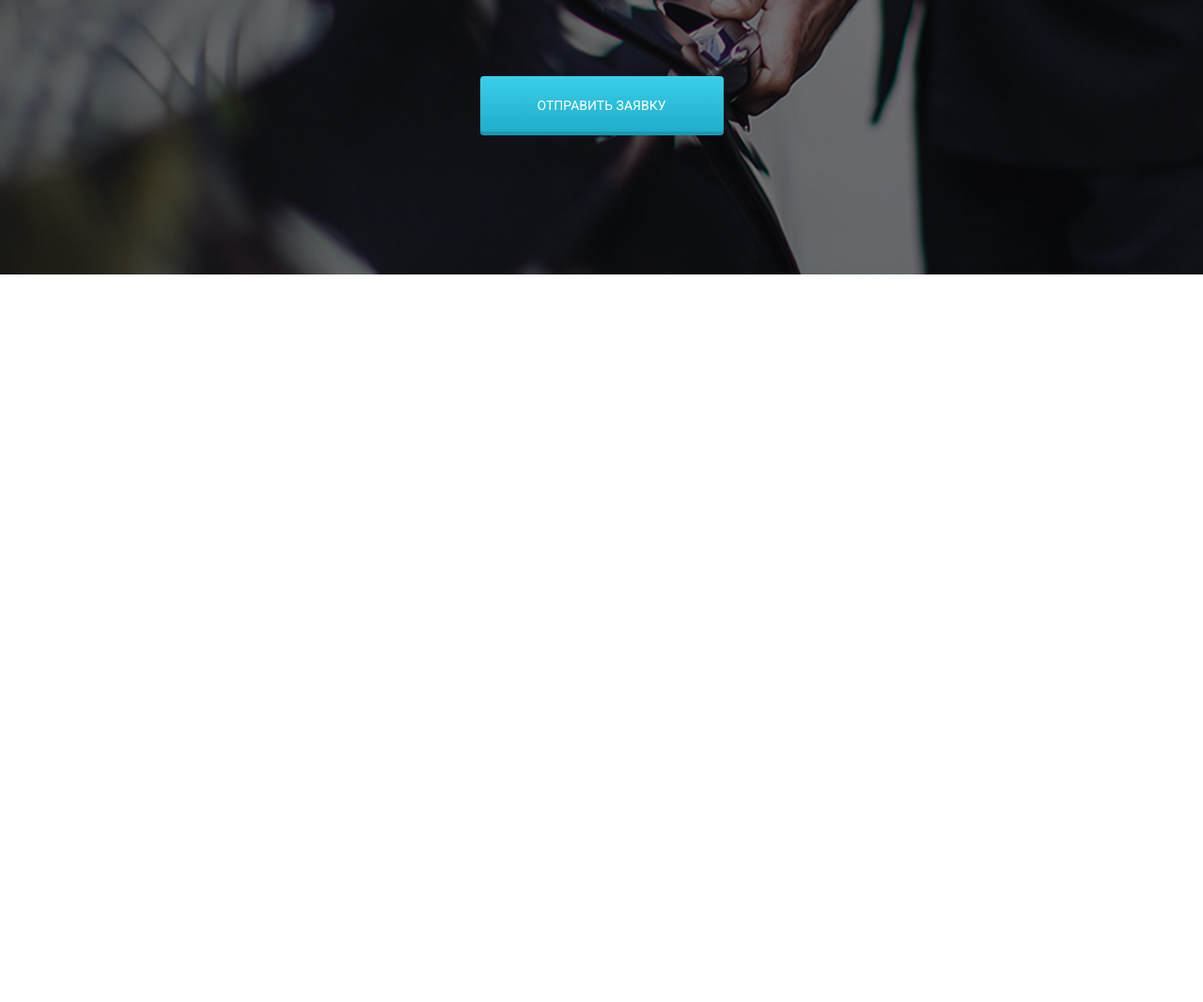
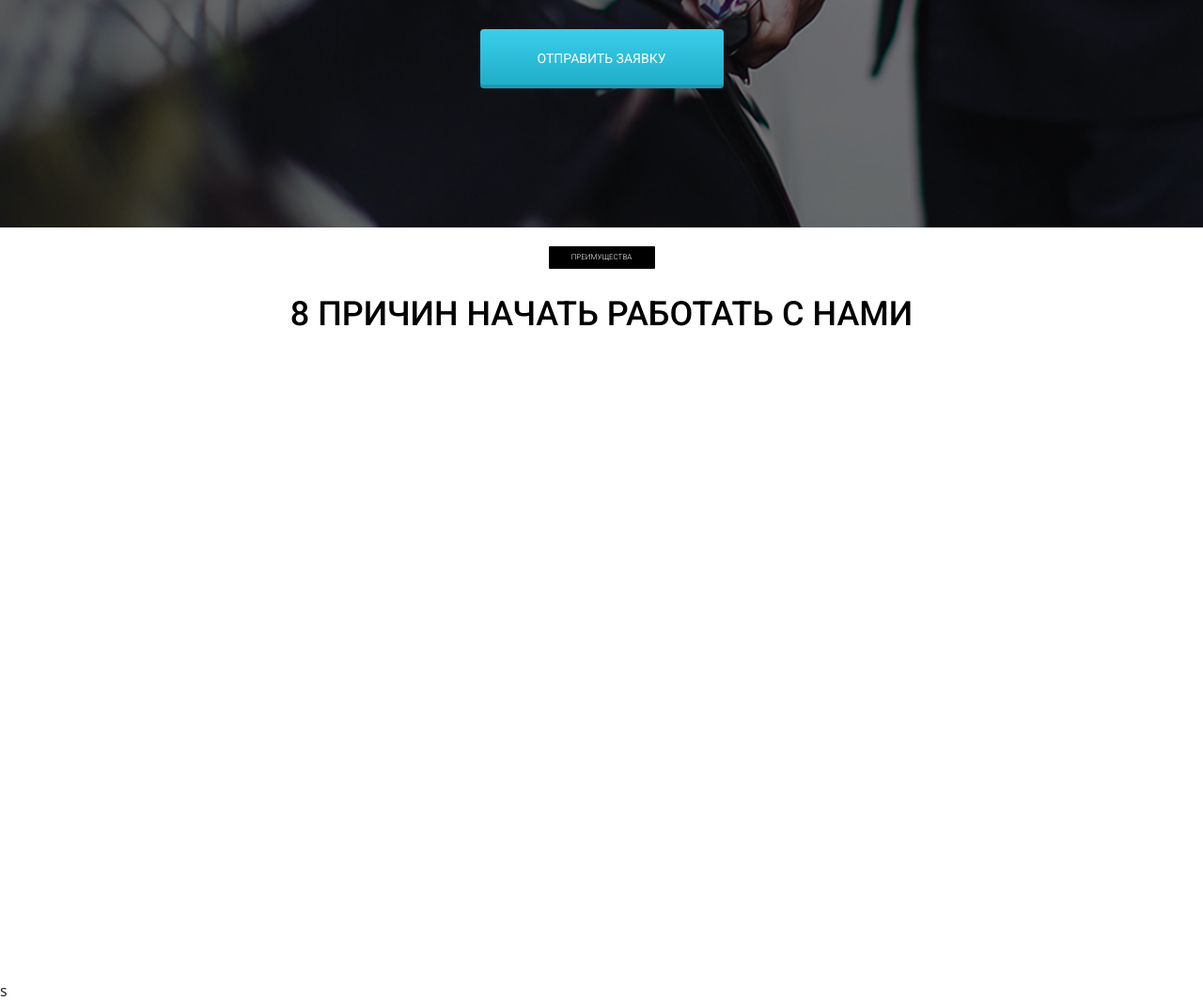
Before and after one commit to mercooler666/bootstrap_new_v1.0, a plain HTML site: page src/index.html in a window 1280 px wide. Shown: the part 558-1624 px from the top of the page at 94% size. Before the commit the page ends 858 px from the top, so only its background shows below. Drawn offline with nearby package versions, Linux system fonts and the light colour scheme.

Commit message:
sas final + mixin

```diff
--- a/src/css/style.css
+++ b/src/css/style.css
@@ -14,7 +14,9 @@ nav {
     height: 50px;
     background-color: #212121;
     width: 100%;
-    position: relative;
+    position: fixed;
+    z-index: 5;
+    margin-top: 0 auto;
 }
 
 .menu {
@@ -40,6 +42,7 @@ nav {
 
 .subheader {
     position: absolute;
+    margin-top: 35px;
     width: 100%;
     height: 84px;
     background-color: rgba(0, 0, 0, .6);
@@ -94,9 +97,11 @@ nav {
 }
 
 .promo {
+    display: flex;
     min-height: 800px;
     background: url('../img/uber_bg.png') center center/cover no-repeat;
     padding: 150px 0 135px 0;
+    z-index: -1;
 }
 
 .promo .promo_header {
@@ -144,3 +149,49 @@ nav {
     font-weight: 400;
     text-transform: uppercase;
 }
+
+.benefit {
+    display: flex;
+    min-height: 800px;
+    background: #FFFFFF;
+    padding: o auto;
+    z-index: -1;
+}
+
+.benefit .benefit_btn {
+    display: block;
+    margin: 20px auto 0 auto;
+    width: 113px;
+    height: 24px;
+    box-shadow: inset 0 -3px 0 rgba(0, 0, 0, 0.12);
+    border: none;
+    border-radius: 1px;
+    background-color: black;
+    color: #ffffff;
+    font-size: 8px;
+    font-weight: 300;
+    text-transform: uppercase;
+}
+
+.benefit .benefit_header {
+    color: black;
+    font-weight: 500;
+    text-transform: uppercase;
+    font-size: 36px;
+    text-align: center;
+    line-height: 36px;
+    margin: 0;
+    margin-top: 30px;
+}
+
+
+
+.ben_logo {
+    width: 116px; /* Размер круга */
+    height: 116px;
+    background-color: blue; /* Синий фон */
+    border-radius: 50%; /* Делаем круг */
+    display: block; /* Центрируем изображение */
+    align-items: center;
+    justify-content: center;
+}
--- a/src/index.html
+++ b/src/index.html
@@ -6,7 +6,8 @@
   <title>Bootstrap_lesson</title>
   <link href="https://fonts.googleapis.com/css2?family=Roboto:ital,wght@0,100..900;1,100..900&display=swap" rel="stylesheet">
   <link href="https://cdn.jsdelivr.net/npm/bootstrap@5.3.3/dist/css/bootstrap.min.css" rel="stylesheet" integrity="sha384-QWTKZyjpPEjISv5WaRU9OFeRpok6YctnYmDr5pNlyT2bRjXh0JMhjY6hW+ALEwIH" crossorigin="anonymous">
-  <link rel="stylesheet" href="css/style.css">
+  <link rel="stylesheet" href="css/style.css"> <!-- писать без / -->
+
 
 </head>
 <body>
@@ -65,10 +66,27 @@
         </div>
       </div>
     </section>
-    <h2 class="pedoras">
-      <a href="img/uber_bg.png" class="img"></a>
-    </h2>
+
+    <section class="benefit">
+      <div class="container">
+        <div class="row">
+          <div class="col-md-10 offset-md-1">
+            <button class="benefit_btn">
+              преимущества
+            </button>
+            <h2 class="benefit_header">
+              8 причин начать работать с нами
+            </h2>
+
+          </div>
+        </div>
+      </div>
+    </section>
+
+
     <script src="https://cdn.jsdelivr.net/npm/bootstrap@5.3.3/dist/js/bootstrap.bundle.min.js" integrity="sha384-YvpcrYf0tY3lHB60NNkmXc5s9fDVZLESaAA55NDzOxhy9GkcIdslK1eN7N6jIeHz" crossorigin="anonymous"></script>
 
   </body>
 </html>
+
+s
```
Also changed, not shown: src/icons/Иконка (1).png (added), src/icons/Иконка (2).png (added), src/icons/Иконка (3).png (added), src/icons/Иконка (4).png (added), src/icons/Иконка (5).png (added), src/icons/Иконка (6).png (added), src/icons/Иконка (7).png (added), src/icons/Иконка.png (added), 2 other files.
